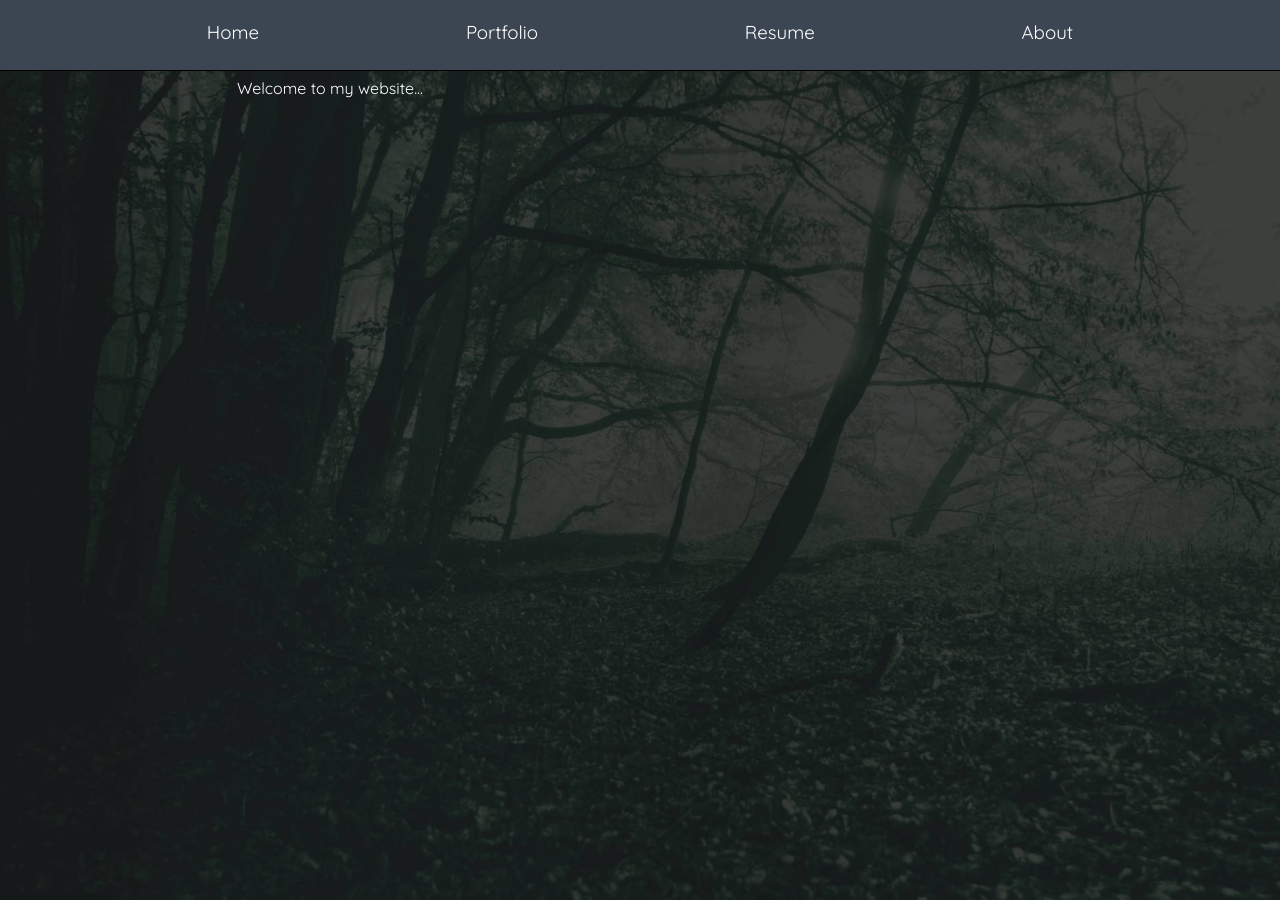
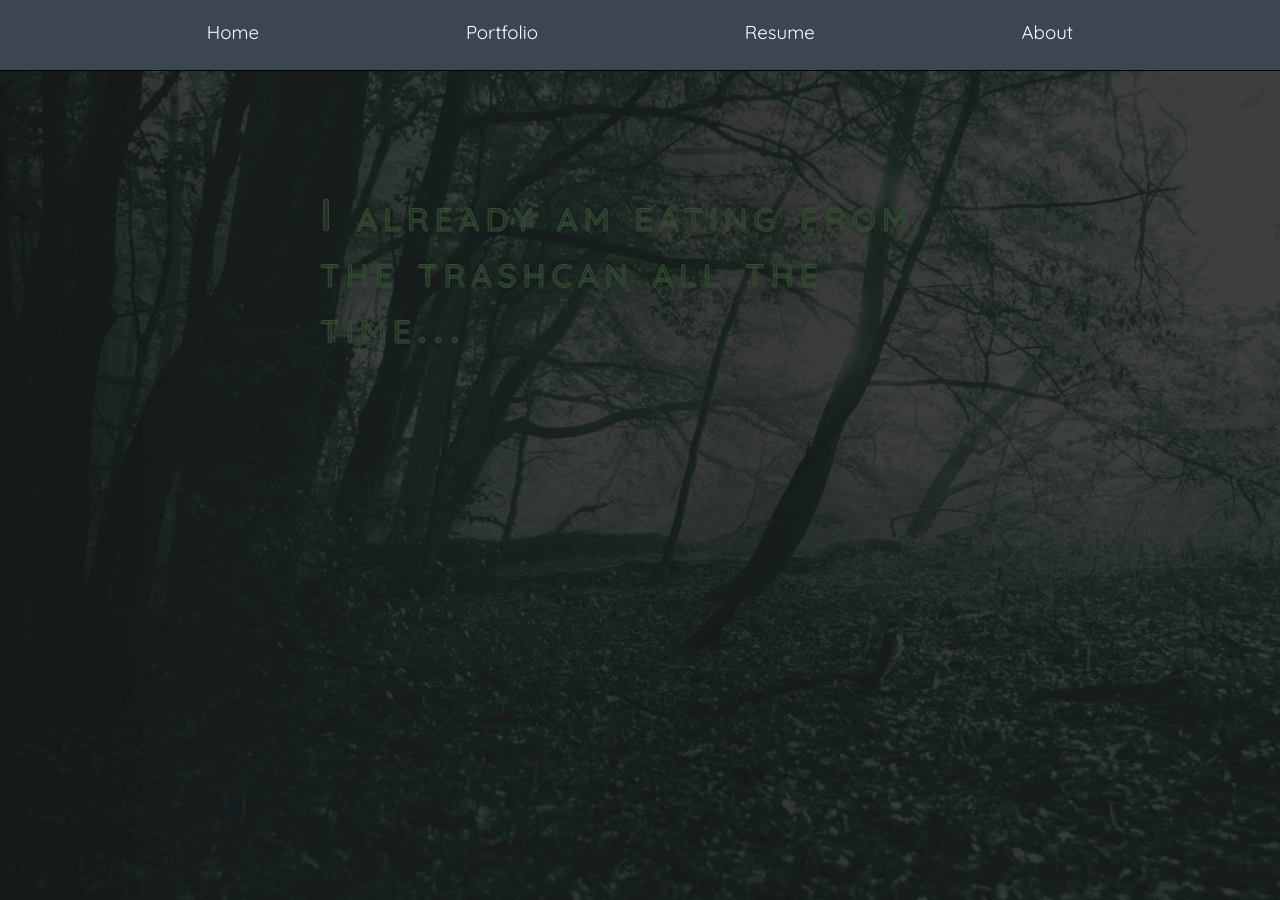
Before and after one commit to wstrother/old-portfolio, a Jekyll site: the page built from index.html, in a window 1280 px wide and 900 px high. Built offline with Jekyll 4.4.1, drawn with Linux system fonts in a browser that asks for light colours.

Commit message:
added fancy splash section

```diff
--- a/_config.yml
+++ b/_config.yml
@@ -4,7 +4,7 @@ description: >- # this means to ignore newlines until "baseurl:"
 
 url: "http://wstrother.github.io"
 github_username:  wstrother
-font_str: Ubuntu+Mono|Quicksand|Saira
+font_str: Quicksand:wght@300;400;500;600;700
 
 # Build settings
 sass:
--- a/_includes/home.html
+++ b/_includes/home.html
@@ -1,5 +1,2 @@
 <div class="page-section" id="home-section">
-    <span class="welcome-banner">
-        Welcome to my website...
-    </span>
 </div>
--- a/_scss/layout.scss
+++ b/_scss/layout.scss
@@ -70,3 +70,37 @@ span.nav-link {
 }
 
 @import 'portfolio';
+
+
+$shadow-color: rgb(52, 77, 52);
+
+.welcome-banner {
+    color: fade-out($color: $shadow-color, $amount: 0.5);
+    @include pretty-font(34pt);
+    font-size: 34pt;
+    font-variant: small-caps;
+    font-weight: 600;
+    letter-spacing: 6px;
+    -webkit-text-stroke: 1px $shadow-color;
+
+    animation-name: jiggle;
+    animation-duration: 5.5s;
+    animation-direction: alternate;
+    animation-fill-mode: both;
+
+    position: fixed;
+    top: 30%;
+    left: 50%;
+    transform: translate(-50%, -50%);
+    z-index: -1;
+}
+
+@keyframes jiggle {
+    from {
+        text-shadow: 5px 0px black, -5px 0px black;
+    }
+
+    to {
+        text-shadow: 0px 5px rgba(0, 0, 0, 0.1), 0px -5px rgba(0, 0, 0, 0.1);
+    }
+}
--- a/index.html
+++ b/index.html
@@ -3,9 +3,62 @@ permalink: /
 layout: page
 title: index
 ---
+<span class="welcome-banner" id="welcome-banner">
+    I already am eating from the trashcan all the time...
+</span>
 
 {%- include home.html -%}
 
 {%- include portfolio.html -%}
 
 {%- include about.html -%}
+
+<script>
+
+function getBufferScroll() {
+    return window.innerHeight * 0.5;
+}
+
+function getAdjustedHeight() {
+    return window.innerHeight * 0.25;
+}
+
+let bufferScroll = getBufferScroll();
+let adjustedHeight = getAdjustedHeight();
+
+let paused = false;
+let scrollY = 0;
+let opacity = 1;
+
+let banner = document.getElementById("welcome-banner");
+
+
+function onScroll(e) {
+    if (!paused) {
+        window.requestAnimationFrame(function() {
+            scrollY = window.scrollY - bufferScroll;
+            if (scrollY < 0) {scrollY = 0;}
+
+            opacity = 1 - (scrollY / adjustedHeight);
+            if (opacity < 0) {opacity = 0;}
+
+            banner.style.opacity = opacity;
+            paused = false;
+        })
+
+        paused = true;
+    }
+}
+
+function onResize(e) {
+    adjustedHeight = getAdjustedHeight();
+    bufferScroll = getBufferScroll();
+    onScroll(e);
+}
+
+document.addEventListener('scroll', onScroll)
+
+window.addEventListener('resize', onResize)
+
+
+</script>
```
